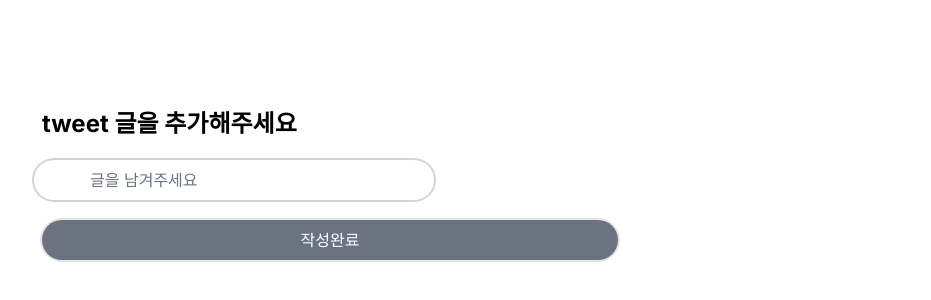
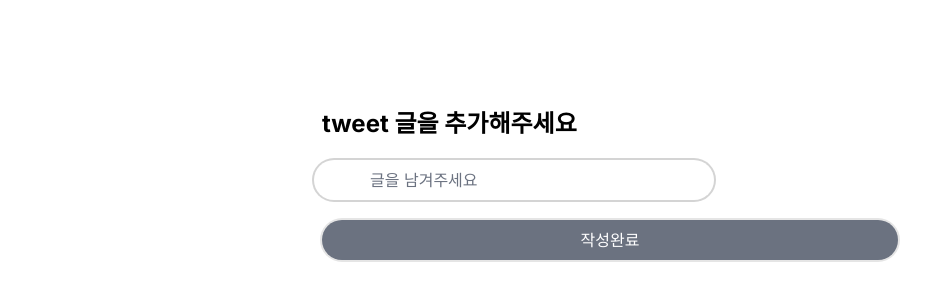
Before and after one commit to govlehdud/loginPage, a Next.js app: page /tweet in a window 1280 px wide. Shown: the part 100-400 px from the top of the page, without its empty margins (310-1241 px from the left). Built offline with nearby package versions, Linux system fonts and the light colour scheme.

Commit message:
homepage size fix

```diff
--- a/app/(home)/page.tsx
+++ b/app/(home)/page.tsx
@@ -31,7 +31,7 @@ export default async function Home() {
   const session = await getSession();
   const tweets = await getTwitter();
   return (
-    <div className="flex flex-col items-center justify-center gap-5 p-5 pt-52">
+    <div className="flex flex-col items-center justify-center gap-5  bg-slate-500 h-[919px] w-[800px]">
       <Link
         href="/tweet"
         className="bg-orange-500 flex items-center justify-center rounded-full size-16 fixed top-24 text-white transition-colors hover:bg-orange-400"
--- a/app/layout.tsx
+++ b/app/layout.tsx
@@ -17,7 +17,7 @@ export default function RootLayout({
   return (
     <html lang="en">
       <body
-        className={`${inter.className} bg-white text-black max-w-screen-sm mx-auto`}
+        className={`${inter.className} bg-white text-black max-w-screen-sm ml-[600px]`}
       >
         {children}
       </body>
--- a/components/(common)/tab-bar.tsx
+++ b/components/(common)/tab-bar.tsx
@@ -7,7 +7,7 @@ import React from "react";
 export default function TabBar() {
   const pathname = usePathname();
   return (
-    <div className="fixed bottom-0 w-full mx-auto max-w-screen-md grid grid-cols-5 border-neutral-600 border-t px-5 py-3 *:text-white bg-neutral-800">
+    <div className="fixed bottom-0 w-full max-w-[800px] grid grid-cols-5 border-neutral-600 border-t px-5 py-3 *:text-white bg-neutral-800">
       <Link href="/" className="flex flex-col items-center gap-px">
         <span>홈</span>
       </Link>
```
